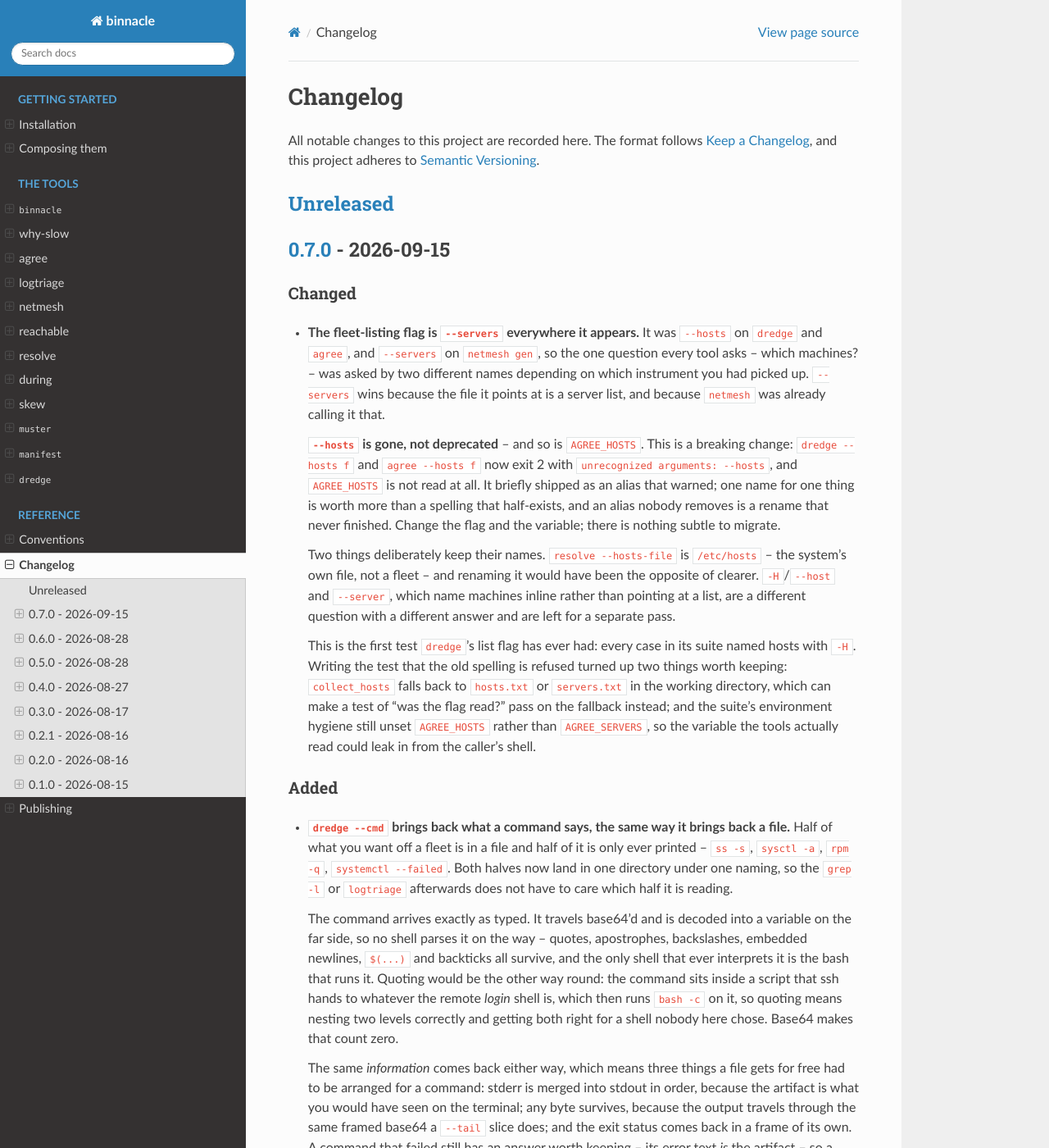
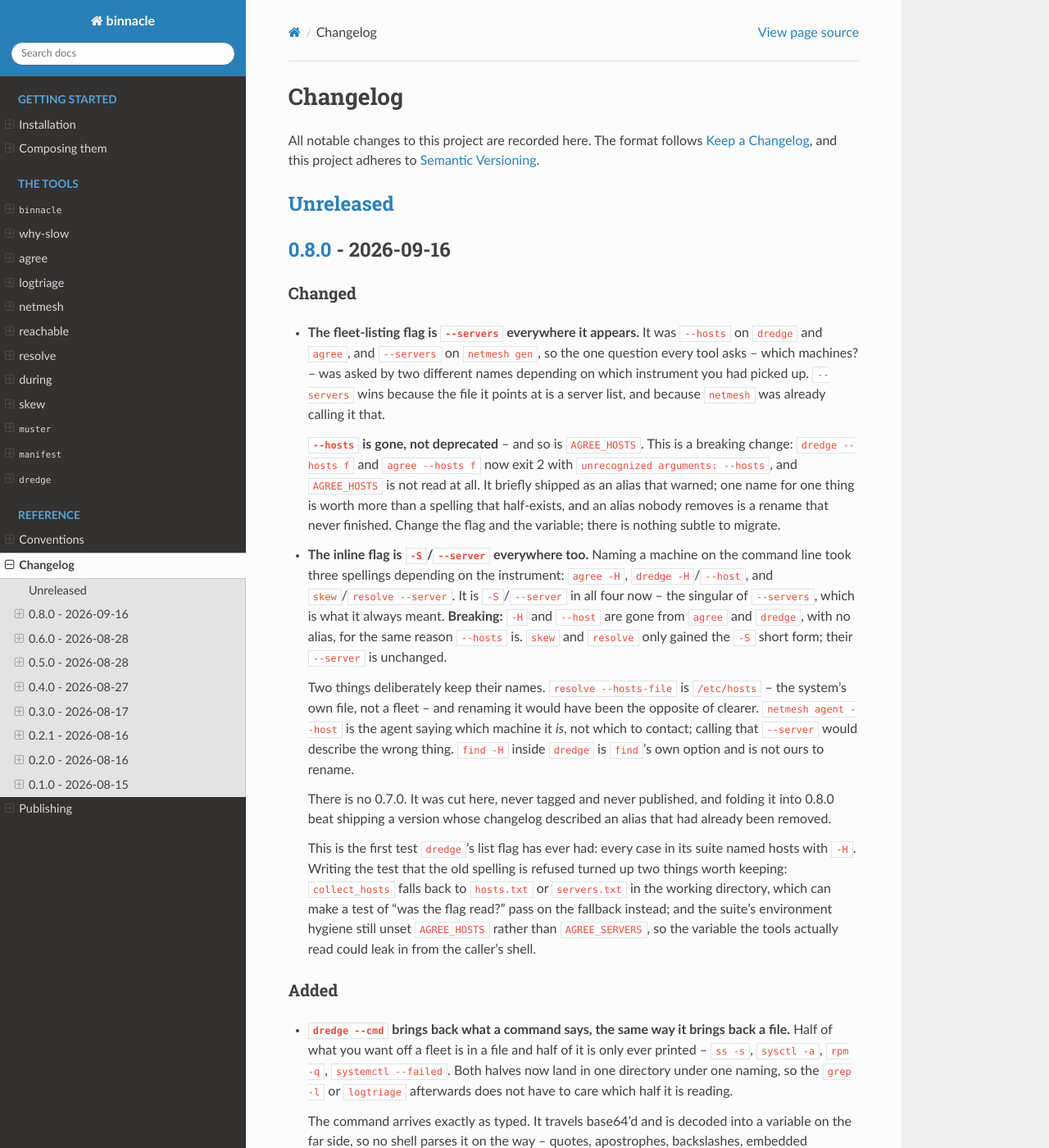
Before and after one commit to MartinGallagher-code/binnacle, a Sphinx documentation site: the page built from docs/changelog.md, in a window 1280 px wide and 1400 px high. Shown: the whole window at 82% size. Built offline with Sphinx 7.4.7 and the Read the Docs theme 3.1.0, drawn with Linux system fonts in a browser that asks for light colours.

Commit message:
Name a machine inline --server too, and release it as 0.8.0
Naming a machine on the command line took three spellings depending on
which instrument you had picked up: agree -H, dredge -H/--host, and
skew/resolve --server. It is -S/--server in all four now -- the
singular of --servers, which is what it always meant.

Breaking, and deliberately so: -H and --host are gone from agree and
dredge with no alias, for the reason --hosts is. skew and resolve only
gained the -S short form; their --server is unchanged.

Three things keep their names because renaming them would describe the
wrong thing rather than describe it consistently. netmesh agent --host
is the agent saying which machine it *is*, not which to contact.
resolve --hosts-file is /etc/hosts. And `find -H` inside dredge is
find's own option, in a shell command -- a careless sweep of the
string would have quietly changed how symlinks are followed.

There is no 0.7.0. It was cut, never tagged and never published, and
it now carries a second breaking change; folding it into 0.8.0 beats
shipping a version whose changelog describes an alias already removed.
PyPI goes 0.6.0 -> 0.8.0, as it already goes 0.4.0 -> 0.6.0.

A refusal test covers the retired spellings, revert-verified: put -H
back as a short form and it goes red.

Co-Authored-By: Claude Opus 5 <noreply@anthropic.com>
Claude-Session: https://claude.ai/code/session_018aVKp1gJBMueRPgkonyCux

```diff
--- a/CHANGELOG.md
+++ b/CHANGELOG.md
@@ -6,7 +6,7 @@ adheres to [Semantic Versioning](https://semver.org/spec/v2.0.0.html).
 
 ## [Unreleased]
 
-## [0.7.0] - 2026-09-15
+## [0.8.0] - 2026-09-16
 
 ### Changed
 
@@ -25,12 +25,25 @@ adheres to [Semantic Versioning](https://semver.org/spec/v2.0.0.html).
   nobody removes is a rename that never finished. Change the flag and the
   variable; there is nothing subtle to migrate.
 
+- **The inline flag is `-S`/`--server` everywhere too.** Naming a machine
+  on the command line took three spellings depending on the instrument:
+  `agree -H`, `dredge -H`/`--host`, and `skew`/`resolve --server`. It is
+  `-S`/`--server` in all four now -- the singular of `--servers`, which
+  is what it always meant. **Breaking:** `-H` and `--host` are gone from
+  `agree` and `dredge`, with no alias, for the same reason `--hosts` is.
+  `skew` and `resolve` only gained the `-S` short form; their `--server`
+  is unchanged.
+
   Two things deliberately keep their names. `resolve --hosts-file` is
   `/etc/hosts` -- the system's own file, not a fleet -- and renaming it
-  would have been the opposite of clearer. `-H`/`--host` and `--server`,
-  which name machines inline rather than pointing at a list, are a
-  different question with a different answer and are left for a separate
-  pass.
+  would have been the opposite of clearer. `netmesh agent --host` is the
+  agent saying which machine it *is*, not which to contact; calling that
+  `--server` would describe the wrong thing. `find -H` inside `dredge`
+  is `find`'s own option and is not ours to rename.
+
+  There is no 0.7.0. It was cut here, never tagged and never published,
+  and folding it into 0.8.0 beat shipping a version whose changelog
+  described an alias that had already been removed.
 
   This is the first test `dredge`'s list flag has ever had: every case in
   its suite named hosts with `-H`. Writing the test that the old spelling
@@ -1769,8 +1782,8 @@ Bugs found while writing the test suite, before any release:
   the flag it sets. The atomic write meant the host list came through
   untouched rather than half-rewritten.
 
-[Unreleased]: https://github.com/MartinGallagher-code/binnacle/compare/v0.7.0...HEAD
-[0.7.0]: https://github.com/MartinGallagher-code/binnacle/compare/v0.6.0...v0.7.0
+[Unreleased]: https://github.com/MartinGallagher-code/binnacle/compare/v0.8.0...HEAD
+[0.8.0]: https://github.com/MartinGallagher-code/binnacle/compare/v0.6.0...v0.8.0
 [0.6.0]: https://github.com/MartinGallagher-code/binnacle/compare/v0.5.0...v0.6.0
 [0.5.0]: https://github.com/MartinGallagher-code/binnacle/compare/v0.4.0...v0.5.0
 [0.4.0]: https://github.com/MartinGallagher-code/binnacle/compare/v0.3.0...v0.4.0
--- a/binnacle/__init__.py
+++ b/binnacle/__init__.py
@@ -30,7 +30,7 @@ module is therefore optional: `from binnacle import netmesh` works, and so
 does `scp netmesh.py somehost:` followed by running it there.
 """
 
-VERSION = "0.7.0"
+VERSION = "0.8.0"
 __version__ = VERSION
 
 __all__ = ["VERSION", "TOOLS"]
--- a/pyproject.toml
+++ b/pyproject.toml
@@ -11,7 +11,7 @@ build-backend = "setuptools.build_meta"
 
 [project]
 name = "binnacle"
-version = "0.7.0"
+version = "0.8.0"
 description = "Instruments for Linux boxes, fleets and the networks between: diagnose, don't dump"
 readme = "README.md"
 requires-python = ">=3.6"
```
Also changed, not shown: docs/tools/agree.md (+6 -6 lines), docs/tools/dredge.md (+2 -2 lines), 15 other files.
